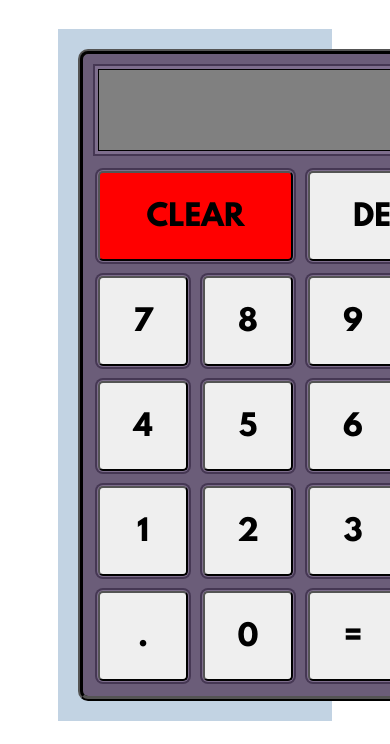
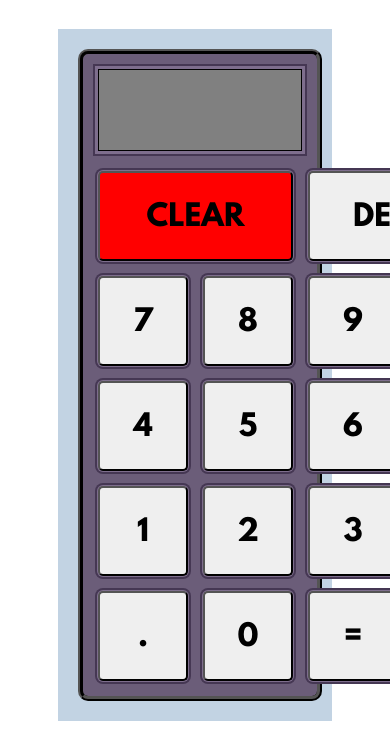
Before and after one commit to Tigglezz/Calculator, a plain HTML site: page index.html in a window 390 px wide. Shown: the part 100-844 px from the top of the page. Drawn offline with Linux system fonts and the light colour scheme.

Commit message:
Update style.css

```diff
--- a/style.css
+++ b/style.css
@@ -10,6 +10,13 @@
     font-family:'patrick';
     src: url('fonts/PatrickHand-Regular.ttf');
 }
+
+@media only screen and (max-width: 768px) {
+    /* For mobile phones: */
+    [class="calculatorContainer"] {
+      width: 100%;
+    }
+
 body{
     text-align: center;
 }
```
